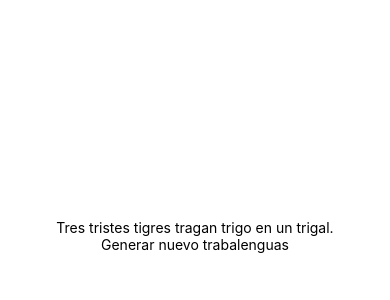
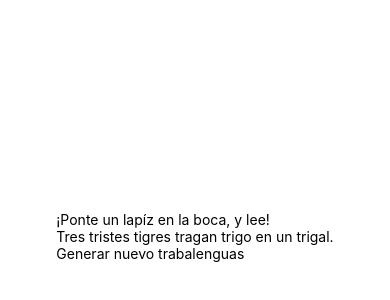
Before and after one commit to vicdeveloperr/BlaBlaBla-React-Native-App, a React Native app in the folder BlaBlaBla/: screen / in a window 390 px wide. Shown: the part 186-486 px from the top of the page. Built offline with nearby package versions, Linux system fonts and the light colour scheme.

Commit message:
Modifica DictionTrainig
Elimina explicación y botón para iniciar el entrenamiento. Directamente se mostrará el entrenamiento.

```diff
--- a/BlaBlaBla/App.tsx
+++ b/BlaBlaBla/App.tsx
@@ -6,7 +6,7 @@ import Training from './src/components/Training'
 export default function App() {
   return (
     <View style={styles.container}>
-      <Training />
+      <DictionTraining />
     </View>
   );
 }
--- a/BlaBlaBla/src/components/DictionTraining.tsx
+++ b/BlaBlaBla/src/components/DictionTraining.tsx
@@ -2,28 +2,13 @@
 
 import React from 'react';
 import { View, Text, TouchableOpacity } from 'react-native';
+import Training from './Training'
 
 const DictionTraining: React.FC = () => {
-  const startTraining = () => {
-    // Lógica para iniciar el entrenamiento
-    console.log('Entrenamiento iniciado');
-  };
-
   return (
     <View>
-        <Text>¡Mejora tu dicción!</Text>
-
-        <Text>El ejercicio es simple...</Text>
-
-        <Text>Debes ponerte un lapiz en la boca, y leer los trabalenguas.</Text>
-
-        <Text>Al completar el ejercicio, se te mostrará la puntuación que alcanzaste, para que lo puedas mejorar.</Text>
-
-        <Text>Este simple, pero útil ejercicio, te ayudará a lograr mayor fluidez a la hora de hablar. Además, notarás tu lengua y musculos de la boca mucho más sueltos.</Text>
-
-        <TouchableOpacity onPress={startTraining}>
-            <Text>Iniciar entrenamiento</Text>
-        </TouchableOpacity>
+        <Text>¡Ponte un lapíz en la boca, y lee!</Text>
+        <Training />
     </View>
   );
 };
```
